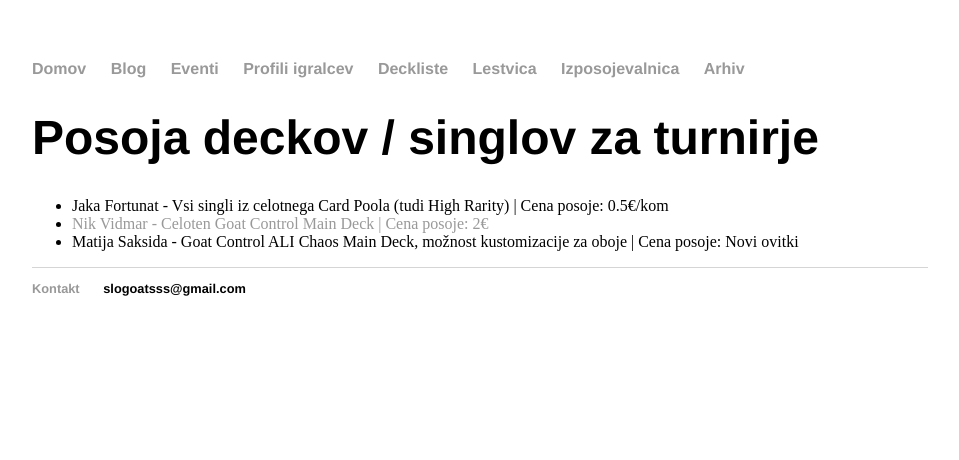
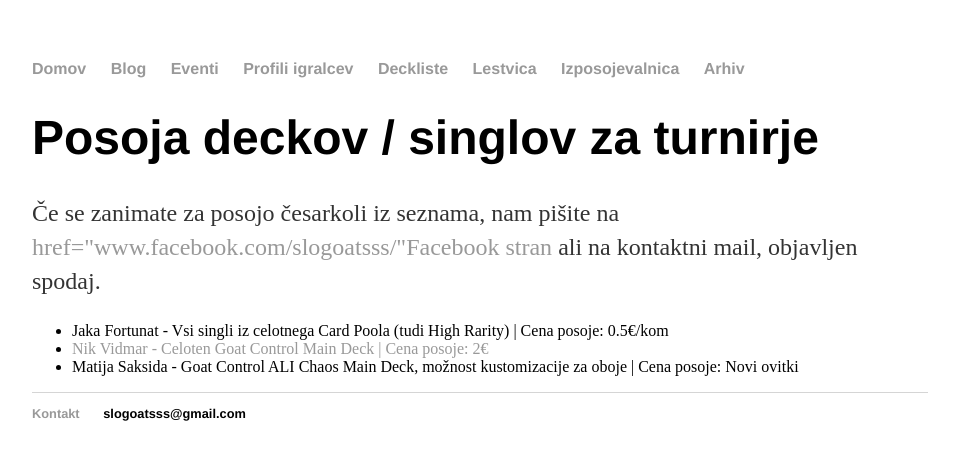
Before and after one commit to slogoatsss/slogoatsss.github.io, a Jekyll site: the page built from izposojevalnica/index.html, in a window 1280 px wide. Shown: the top 460 px of the page, without its empty margins (160-1119 px from the left). Built offline with Jekyll 4.4.1, drawn with Linux system fonts in a browser that asks for light colours.

Commit message:
added text

```diff
--- a/izposojevalnica/index.html
+++ b/izposojevalnica/index.html
@@ -4,6 +4,7 @@ title: Izposojevalnica
 ---
 <div class="blurb">
 	<h1>Posoja deckov / singlov za turnirje</h1>
+	<p>Če se zanimate za posojo česarkoli iz seznama, nam pišite na <a>href="www.facebook.com/slogoatsss/"Facebook stran</a> ali na kontaktni mail, objavljen spodaj.</p>
 	<ul>
 		<li>Jaka Fortunat - Vsi singli iz celotnega Card Poola (tudi High Rarity) | Cena posoje: 0.5€/kom</li>
 		<li><a href="vidmarGoat/index.html">Nik Vidmar - Celoten Goat Control Main Deck | Cena posoje: 2€</a></li>
```
